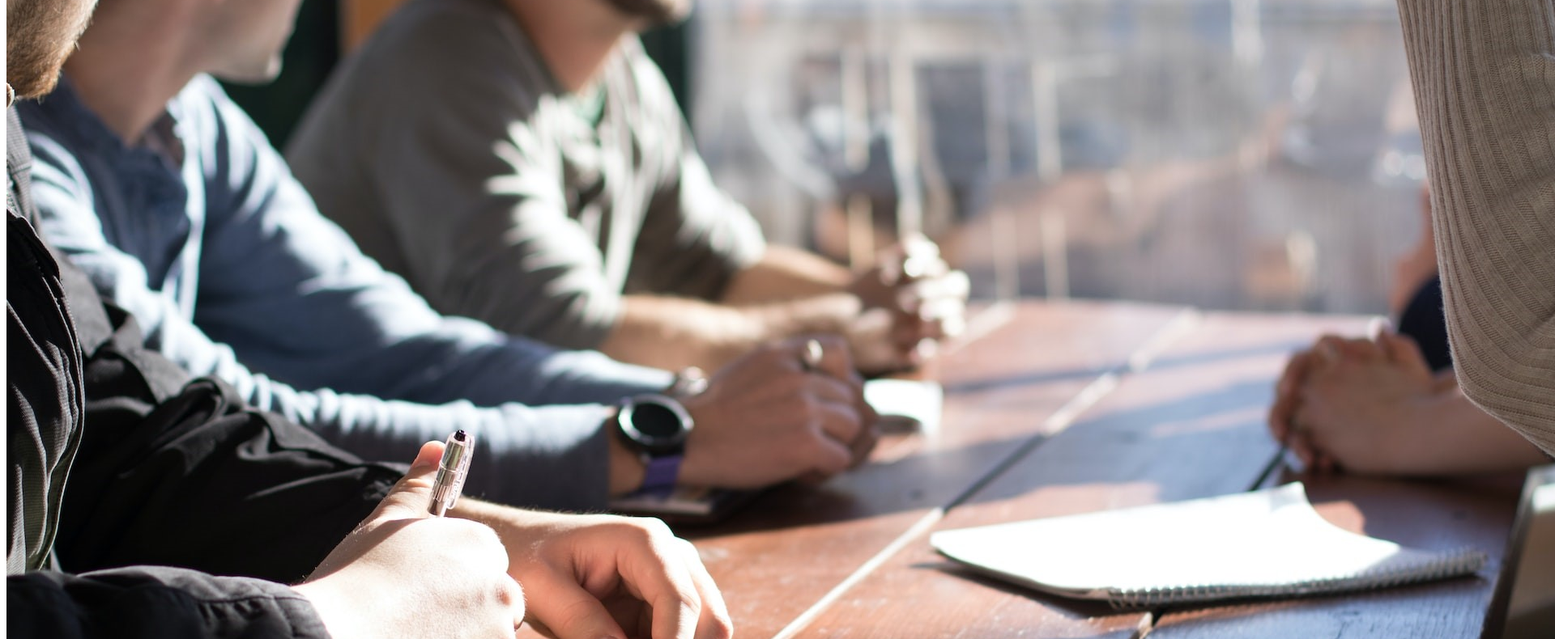
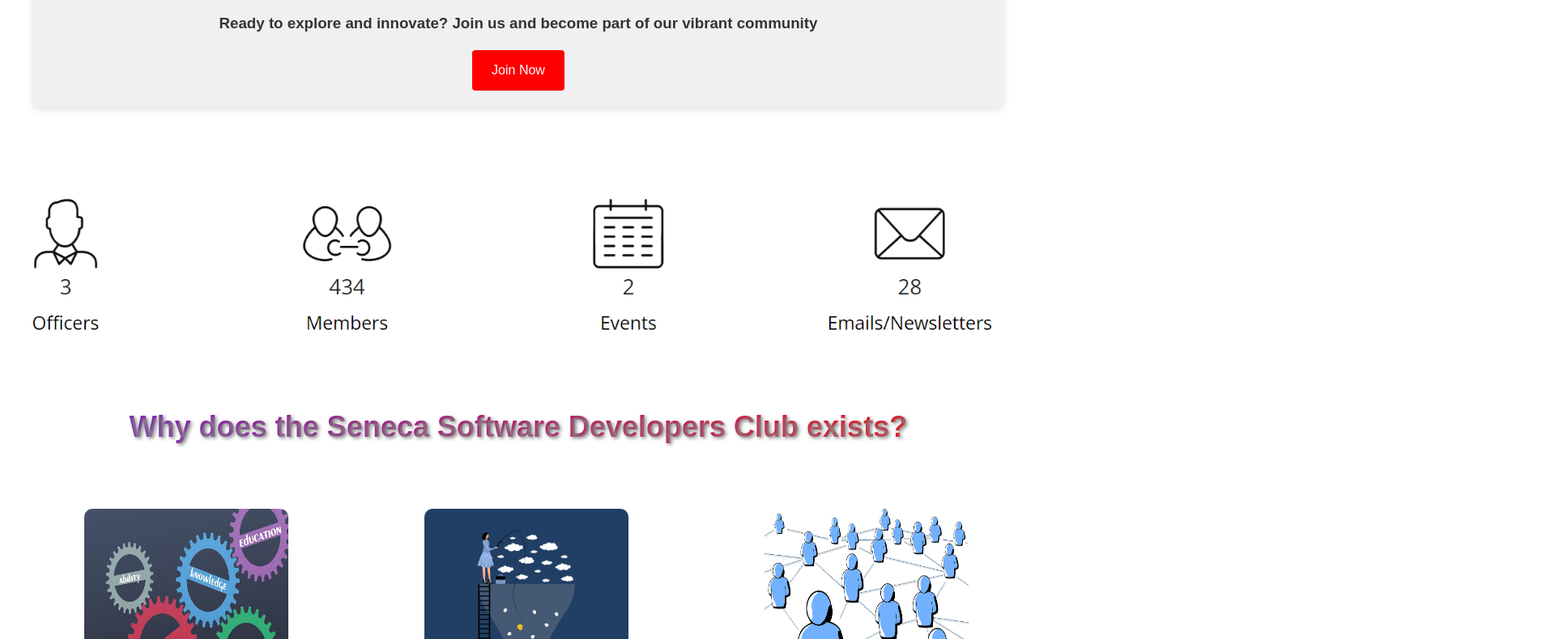
Before and after one commit to arshnoork-31/Seneca-Script-Solvers, a plain HTML site: page index.html in a window 1280 px wide. Shown: the part 759-1549 px from the top of the page at 81% size, 1920 px wide, since content can reach past the window. Drawn offline with Linux system fonts and the light colour scheme; the site is published under a folder, as on GitHub Pages, so addresses that start at the root find nothing.

Commit message:
Add files via upload

```diff
--- a/index.html
+++ b/index.html
@@ -4,7 +4,7 @@
     <meta charset="UTF-8">
     <meta name="viewport" content="width=device-width, initial-scale=1.0">
     <title>Seneca Software Developers Club</title>
-    <link rel="stylesheet" href="/styles/styles3.css">
+    <link rel="stylesheet" href="styles/styles3.css">
 </head>
 <body>
     <header>
```
